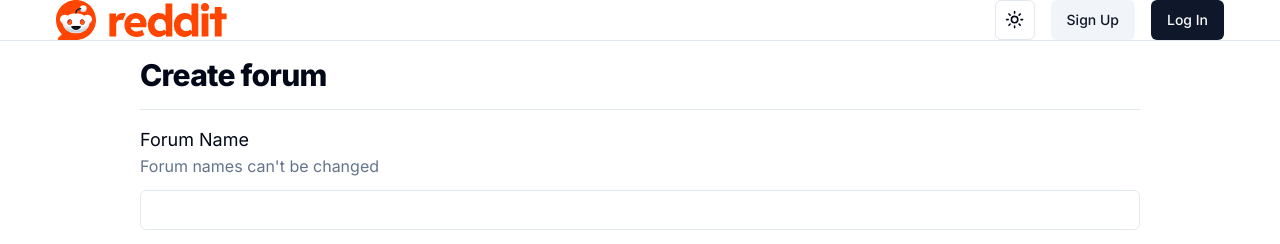
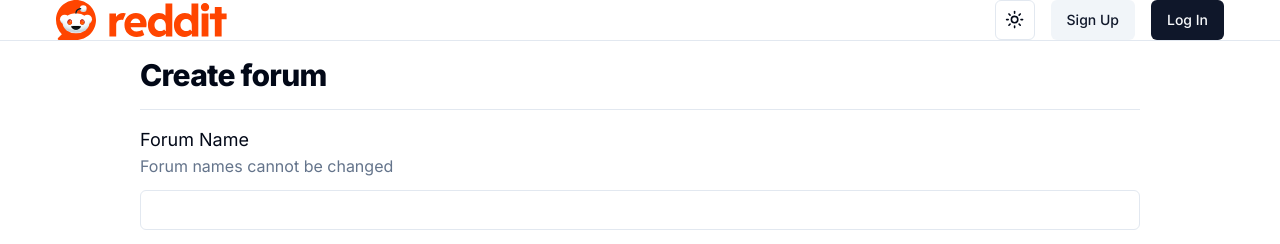
Before and after one commit to sarasoh1/knoetic, a Next.js app: page /forum/create in a window 1280 px wide. Shown: the top 244 px of the page. Built offline with nearby package versions, Linux system fonts and the light colour scheme; no server answers.

Commit message:
remove apostrophes

```diff
--- a/app/forum/create/page.tsx
+++ b/app/forum/create/page.tsx
@@ -38,7 +38,7 @@ export default function CreateForumPage() {
                 <Separator className="my-4" />
                 <Label className="text-lg">Forum Name</Label>
                 <p className="text-muted-foreground">
-                    Forum names can't be changed
+                    Forum names cannot be changed
                 </p>
 
                 <div className="relative mt-3">
```
Also changed, not shown: 1 other file (tests, documents, lock files or other folders).
